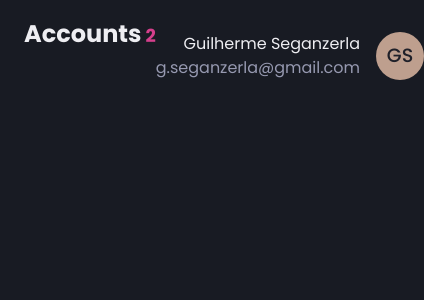
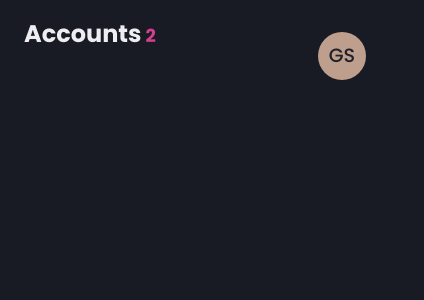
Before and after one commit to gseganzerla/accounts2-front, a Next.js app: page / in a window 390 px wide. Shown: the top 300 px of the page, 424 px wide, since content can reach past the window. Built offline with nearby package versions, Linux system fonts and the light colour scheme.

Commit message:
responsive profile

```diff
--- a/src/components/Header/Profile.tsx
+++ b/src/components/Header/Profile.tsx
@@ -1,14 +1,20 @@
 import { Avatar, Box, Flex, Text } from '@chakra-ui/react'
 
-export function Profile() {
+interface ProfileProps {
+  showProfileData?: boolean
+}
+
+export function Profile({ showProfileData = true }: ProfileProps) {
   return (
     <Flex align="center">
+      {showProfileData && (
         <Box mr="4" textAlign="right">
           <Text>Guilherme Seganzerla</Text>
           <Text color="gray.300" fontSize="smal">
             g.seganzerla@gmail.com
           </Text>
         </Box>
+      )}
       <Avatar size="md" name="Guilherme Seganzerla" />
     </Flex>
   )
--- a/src/components/Header/index.tsx
+++ b/src/components/Header/index.tsx
@@ -1,8 +1,10 @@
-import { Flex } from '@chakra-ui/react'
+import { Flex, useBreakpointValue } from '@chakra-ui/react'
 import { Logo } from './Logo'
 import { Profile } from './Profile'
 
 export function Header() {
+  const isWideVersion = useBreakpointValue({ base: false, md: true })
+
   return (
     <Flex
       as="header"
@@ -15,7 +17,7 @@ export function Header() {
     >
       <Logo />
 
-      <Profile />
+      <Profile showProfileData={isWideVersion} />
     </Flex>
   )
 }
```
Lines whose indentation alone changed are shown as unchanged.
